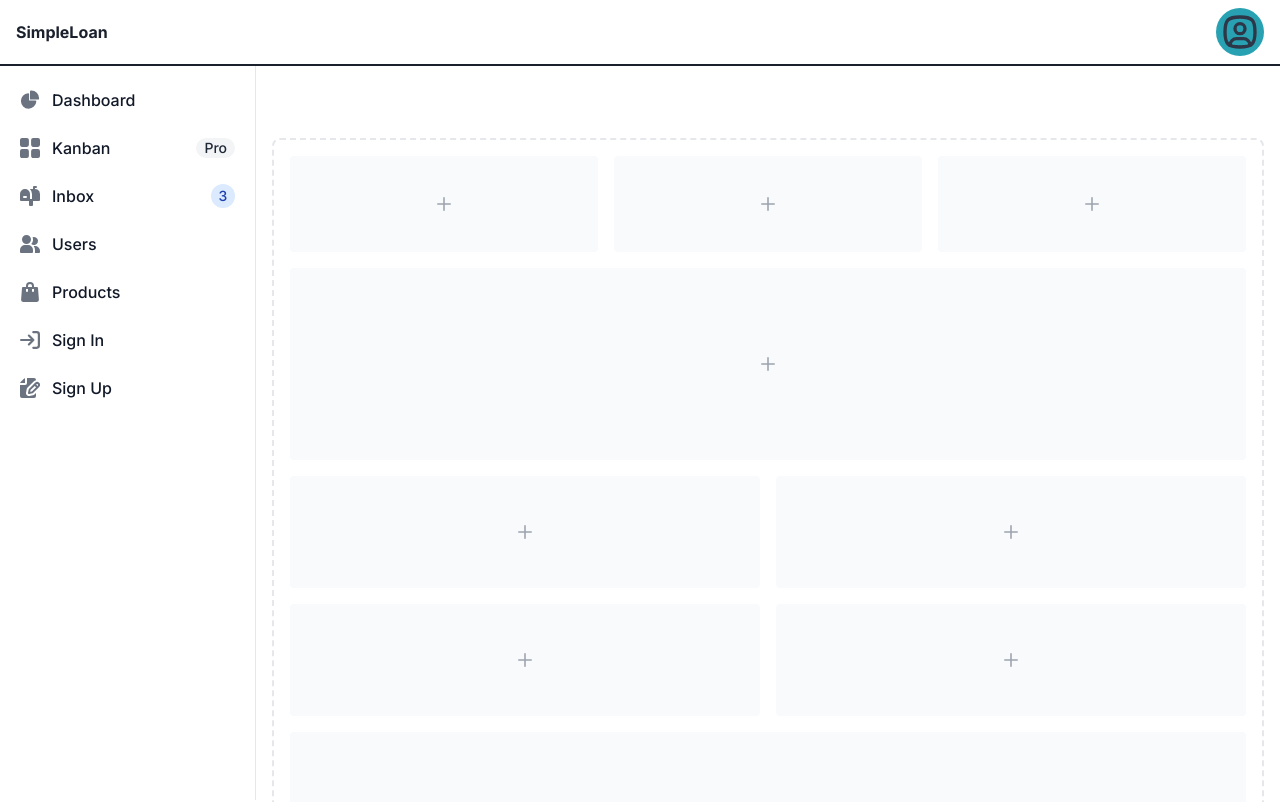
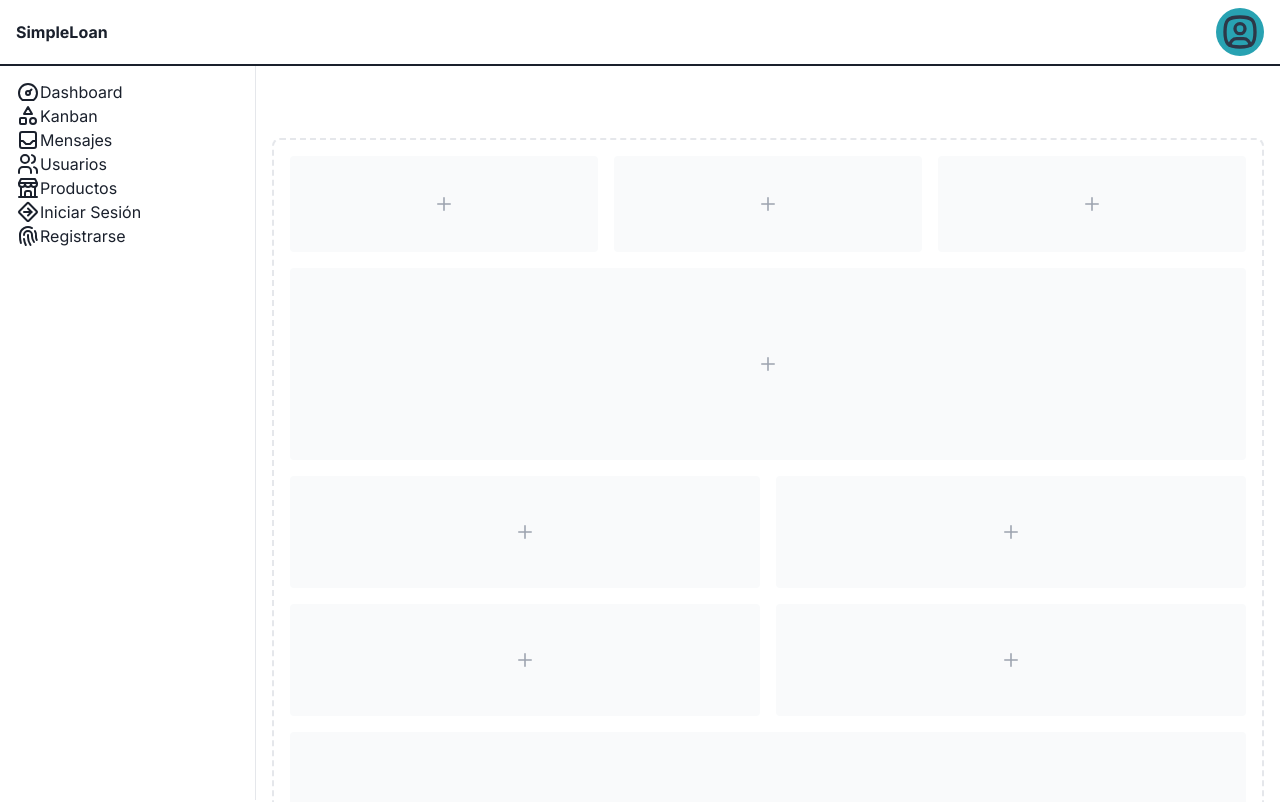
Before and after one commit to franklinogf/loan-app, a Next.js app: page /dashboard in a window 1280 px wide. Shown: the top 802 px of the page. Built offline with nearby package versions, Linux system fonts and the light colour scheme.

Commit message:
added menu list chakra ui

```diff
--- a/src/components/dashboard/DashboardAsideMenu.tsx
+++ b/src/components/dashboard/DashboardAsideMenu.tsx
@@ -1,142 +1,47 @@
+import { List, ListItem, UnorderedList } from '@chakra-ui/react'
+import {
+  IconBuildingStore,
+  IconDashboard,
+  IconDirectionSign,
+  IconFingerprint,
+  IconInbox,
+  IconTriangleSquareCircle,
+  IconUsers
+} from '@tabler/icons-react'
+
 export function DashboardAsideMenu() {
   return (
-    <div className='h-full px-3 pb-4 overflow-y-auto bg-white dark:bg-gray-800'>
-      <ul className='space-y-2 font-medium'>
-        <li>
-          <a
-            href='#'
-            className='flex items-center p-2 text-gray-900 rounded-lg dark:text-white hover:bg-gray-100 dark:hover:bg-gray-700 group'
-          >
-            <svg
-              className='w-5 h-5 text-gray-500 transition duration-75 dark:text-gray-400 group-hover:text-gray-900 dark:group-hover:text-white'
-              aria-hidden='true'
-              xmlns='http://www.w3.org/2000/svg'
-              fill='currentColor'
-              viewBox='0 0 22 21'
-            >
-              <path d='M16.975 11H10V4.025a1 1 0 0 0-1.066-.998 8.5 8.5 0 1 0 9.039 9.039.999.999 0 0 0-1-1.066h.002Z' />
-              <path d='M12.5 0c-.157 0-.311.01-.565.027A1 1 0 0 0 11 1.02V10h8.975a1 1 0 0 0 1-.935c.013-.188.028-.374.028-.565A8.51 8.51 0 0 0 12.5 0Z' />
-            </svg>
-            <span className='ms-3'>Dashboard</span>
-          </a>
-        </li>
-        <li>
-          <a
-            href='#'
-            className='flex items-center p-2 text-gray-900 rounded-lg dark:text-white hover:bg-gray-100 dark:hover:bg-gray-700 group'
-          >
-            <svg
-              className='flex-shrink-0 w-5 h-5 text-gray-500 transition duration-75 dark:text-gray-400 group-hover:text-gray-900 dark:group-hover:text-white'
-              aria-hidden='true'
-              xmlns='http://www.w3.org/2000/svg'
-              fill='currentColor'
-              viewBox='0 0 18 18'
-            >
-              <path d='M6.143 0H1.857A1.857 1.857 0 0 0 0 1.857v4.286C0 7.169.831 8 1.857 8h4.286A1.857 1.857 0 0 0 8 6.143V1.857A1.857 1.857 0 0 0 6.143 0Zm10 0h-4.286A1.857 1.857 0 0 0 10 1.857v4.286C10 7.169 10.831 8 11.857 8h4.286A1.857 1.857 0 0 0 18 6.143V1.857A1.857 1.857 0 0 0 16.143 0Zm-10 10H1.857A1.857 1.857 0 0 0 0 11.857v4.286C0 17.169.831 18 1.857 18h4.286A1.857 1.857 0 0 0 8 16.143v-4.286A1.857 1.857 0 0 0 6.143 10Zm10 0h-4.286A1.857 1.857 0 0 0 10 11.857v4.286c0 1.026.831 1.857 1.857 1.857h4.286A1.857 1.857 0 0 0 18 16.143v-4.286A1.857 1.857 0 0 0 16.143 10Z' />
-            </svg>
-            <span className='flex-1 ms-3 whitespace-nowrap'>Kanban</span>
-            <span className='inline-flex items-center justify-center px-2 ms-3 text-sm font-medium text-gray-800 bg-gray-100 rounded-full dark:bg-gray-700 dark:text-gray-300'>
-              Pro
-            </span>
-          </a>
-        </li>
-        <li>
-          <a
-            href='#'
-            className='flex items-center p-2 text-gray-900 rounded-lg dark:text-white hover:bg-gray-100 dark:hover:bg-gray-700 group'
-          >
-            <svg
-              className='flex-shrink-0 w-5 h-5 text-gray-500 transition duration-75 dark:text-gray-400 group-hover:text-gray-900 dark:group-hover:text-white'
-              aria-hidden='true'
-              xmlns='http://www.w3.org/2000/svg'
-              fill='currentColor'
-              viewBox='0 0 20 20'
-            >
-              <path d='m17.418 3.623-.018-.008a6.713 6.713 0 0 0-2.4-.569V2h1a1 1 0 1 0 0-2h-2a1 1 0 0 0-1 1v2H9.89A6.977 6.977 0 0 1 12 8v5h-2V8A5 5 0 1 0 0 8v6a1 1 0 0 0 1 1h8v4a1 1 0 0 0 1 1h2a1 1 0 0 0 1-1v-4h6a1 1 0 0 0 1-1V8a5 5 0 0 0-2.582-4.377ZM6 12H4a1 1 0 0 1 0-2h2a1 1 0 0 1 0 2Z' />
-            </svg>
-            <span className='flex-1 ms-3 whitespace-nowrap'>Inbox</span>
-            <span className='inline-flex items-center justify-center w-3 h-3 p-3 ms-3 text-sm font-medium text-blue-800 bg-blue-100 rounded-full dark:bg-blue-900 dark:text-blue-300'>
-              3
-            </span>
-          </a>
-        </li>
-        <li>
-          <a
-            href='#'
-            className='flex items-center p-2 text-gray-900 rounded-lg dark:text-white hover:bg-gray-100 dark:hover:bg-gray-700 group'
-          >
-            <svg
-              className='flex-shrink-0 w-5 h-5 text-gray-500 transition duration-75 dark:text-gray-400 group-hover:text-gray-900 dark:group-hover:text-white'
-              aria-hidden='true'
-              xmlns='http://www.w3.org/2000/svg'
-              fill='currentColor'
-              viewBox='0 0 20 18'
-            >
-              <path d='M14 2a3.963 3.963 0 0 0-1.4.267 6.439 6.439 0 0 1-1.331 6.638A4 4 0 1 0 14 2Zm1 9h-1.264A6.957 6.957 0 0 1 15 15v2a2.97 2.97 0 0 1-.184 1H19a1 1 0 0 0 1-1v-1a5.006 5.006 0 0 0-5-5ZM6.5 9a4.5 4.5 0 1 0 0-9 4.5 4.5 0 0 0 0 9ZM8 10H5a5.006 5.006 0 0 0-5 5v2a1 1 0 0 0 1 1h11a1 1 0 0 0 1-1v-2a5.006 5.006 0 0 0-5-5Z' />
-            </svg>
-            <span className='flex-1 ms-3 whitespace-nowrap'>Users</span>
-          </a>
-        </li>
-        <li>
-          <a
-            href='#'
-            className='flex items-center p-2 text-gray-900 rounded-lg dark:text-white hover:bg-gray-100 dark:hover:bg-gray-700 group'
-          >
-            <svg
-              className='flex-shrink-0 w-5 h-5 text-gray-500 transition duration-75 dark:text-gray-400 group-hover:text-gray-900 dark:group-hover:text-white'
-              aria-hidden='true'
-              xmlns='http://www.w3.org/2000/svg'
-              fill='currentColor'
-              viewBox='0 0 18 20'
-            >
-              <path d='M17 5.923A1 1 0 0 0 16 5h-3V4a4 4 0 1 0-8 0v1H2a1 1 0 0 0-1 .923L.086 17.846A2 2 0 0 0 2.08 20h13.84a2 2 0 0 0 1.994-2.153L17 5.923ZM7 9a1 1 0 0 1-2 0V7h2v2Zm0-5a2 2 0 1 1 4 0v1H7V4Zm6 5a1 1 0 1 1-2 0V7h2v2Z' />
-            </svg>
-            <span className='flex-1 ms-3 whitespace-nowrap'>Products</span>
-          </a>
-        </li>
-        <li>
-          <a
-            href='#'
-            className='flex items-center p-2 text-gray-900 rounded-lg dark:text-white hover:bg-gray-100 dark:hover:bg-gray-700 group'
-          >
-            <svg
-              className='flex-shrink-0 w-5 h-5 text-gray-500 transition duration-75 dark:text-gray-400 group-hover:text-gray-900 dark:group-hover:text-white'
-              aria-hidden='true'
-              xmlns='http://www.w3.org/2000/svg'
-              fill='none'
-              viewBox='0 0 18 16'
-            >
-              <path
-                stroke='currentColor'
-                strokeLinecap='round'
-                strokeLinejoin='round'
-                strokeWidth='2'
-                d='M1 8h11m0 0L8 4m4 4-4 4m4-11h3a2 2 0 0 1 2 2v10a2 2 0 0 1-2 2h-3'
-              />
-            </svg>
-            <span className='flex-1 ms-3 whitespace-nowrap'>Sign In</span>
-          </a>
-        </li>
-        <li>
-          <a
-            href='#'
-            className='flex items-center p-2 text-gray-900 rounded-lg dark:text-white hover:bg-gray-100 dark:hover:bg-gray-700 group'
-          >
-            <svg
-              className='flex-shrink-0 w-5 h-5 text-gray-500 transition duration-75 dark:text-gray-400 group-hover:text-gray-900 dark:group-hover:text-white'
-              aria-hidden='true'
-              xmlns='http://www.w3.org/2000/svg'
-              fill='currentColor'
-              viewBox='0 0 20 20'
-            >
-              <path d='M5 5V.13a2.96 2.96 0 0 0-1.293.749L.879 3.707A2.96 2.96 0 0 0 .13 5H5Z' />
-              <path d='M6.737 11.061a2.961 2.961 0 0 1 .81-1.515l6.117-6.116A4.839 4.839 0 0 1 16 2.141V2a1.97 1.97 0 0 0-1.933-2H7v5a2 2 0 0 1-2 2H0v11a1.969 1.969 0 0 0 1.933 2h12.134A1.97 1.97 0 0 0 16 18v-3.093l-1.546 1.546c-.413.413-.94.695-1.513.81l-3.4.679a2.947 2.947 0 0 1-1.85-.227 2.96 2.96 0 0 1-1.635-3.257l.681-3.397Z' />
-              <path d='M8.961 16a.93.93 0 0 0 .189-.019l3.4-.679a.961.961 0 0 0 .49-.263l6.118-6.117a2.884 2.884 0 0 0-4.079-4.078l-6.117 6.117a.96.96 0 0 0-.263.491l-.679 3.4A.961.961 0 0 0 8.961 16Zm7.477-9.8a.958.958 0 0 1 .68-.281.961.961 0 0 1 .682 1.644l-.315.315-1.36-1.36.313-.318Zm-5.911 5.911 4.236-4.236 1.359 1.359-4.236 4.237-1.7.339.341-1.699Z' />
-            </svg>
-            <span className='flex-1 ms-3 whitespace-nowrap'>Sign Up</span>
-          </a>
-        </li>
-      </ul>
-    </div>
+    <List>
+      <UnorderedList>
+        <ListItem className='flex'>
+          <IconDashboard />
+          Dashboard
+        </ListItem>
+        <ListItem className='flex'>
+          <IconTriangleSquareCircle />
+          Kanban
+        </ListItem>
+        <ListItem className='flex'>
+          <IconInbox />
+          Mensajes
+        </ListItem>
+        <ListItem className='flex'>
+          <IconUsers />
+          Usuarios
+        </ListItem>
+        <ListItem className='flex'>
+          <IconBuildingStore />
+          Productos
+        </ListItem>
+        <ListItem className='flex'>
+          <IconDirectionSign />
+          Iniciar Sesión
+        </ListItem>
+        <ListItem className='flex'>
+          <IconFingerprint />
+          Registrarse
+        </ListItem>
+      </UnorderedList>
+    </List>
   )
 }
```
